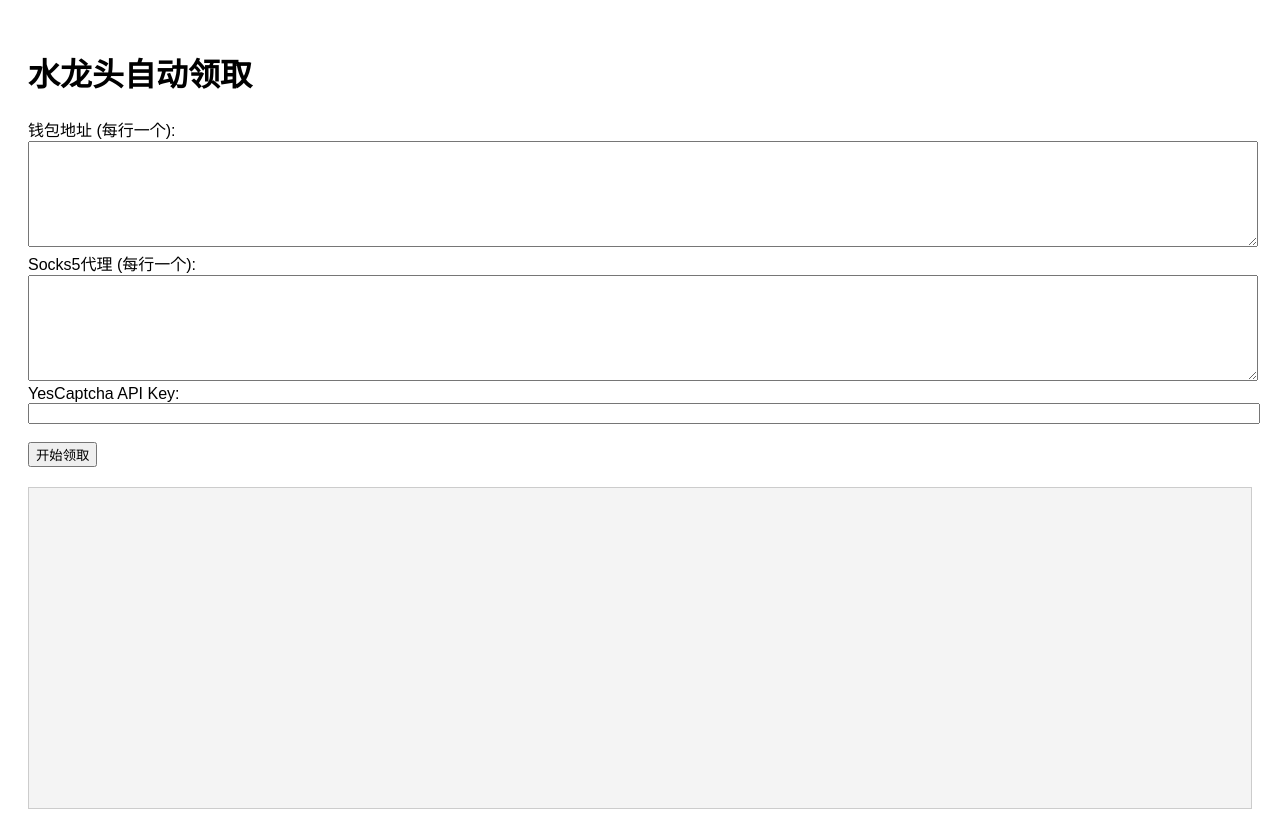
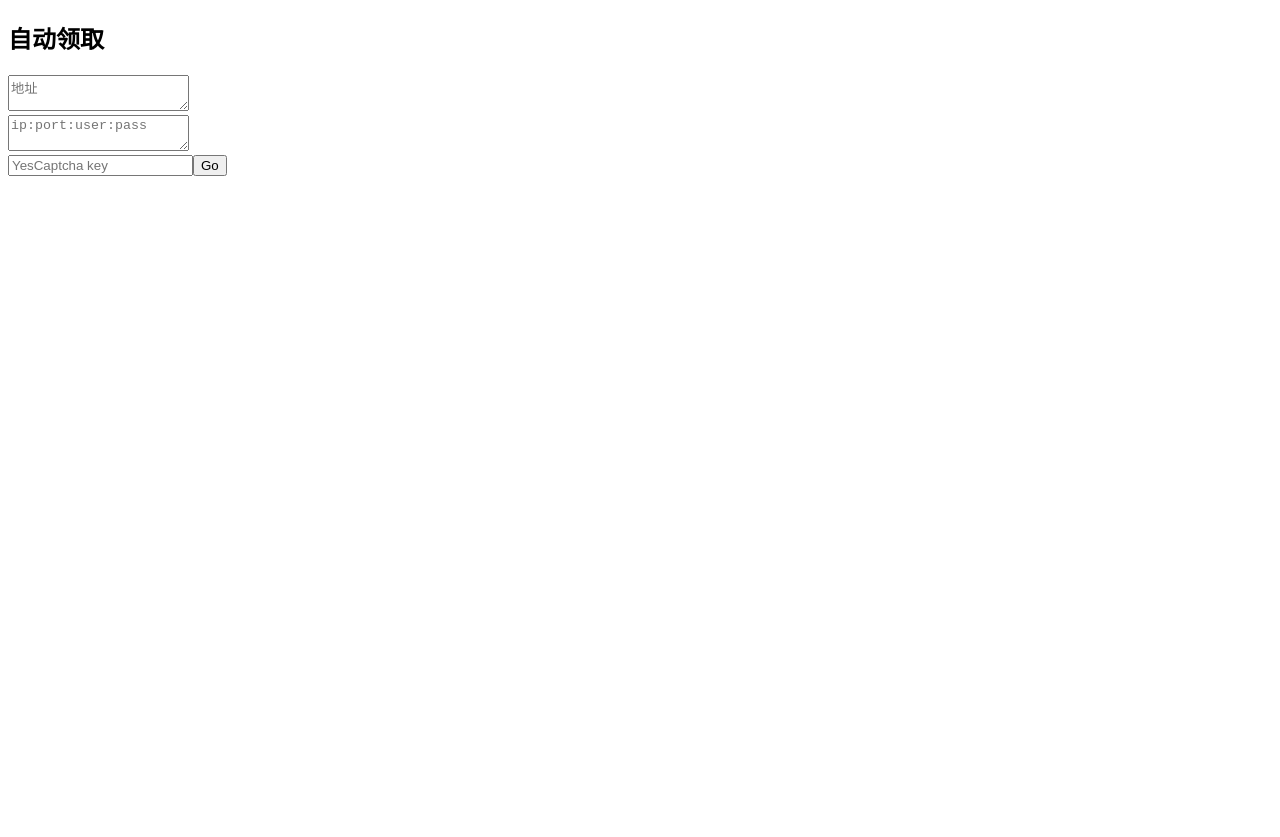
Before and after one commit to fishman6666/faucet-automation, a plain HTML site: page templates/index.html in a window 1280 px wide. After the commit the page ends 800 px from the top, so only its background shows below. Drawn offline with Linux system fonts and the light colour scheme.

Commit message:
index.html

```diff
--- a/templates/index.html
+++ b/templates/index.html
@@ -1,50 +1,20 @@
 <!DOCTYPE html>
-<html>
-<head>
-  <meta charset="UTF-8">
-  <title>水龙头自动领取</title>
-  <style>
-    body { font-family: Arial; padding: 20px; }
-    textarea { width: 100%; height: 100px; }
-    #output { white-space: pre-wrap; background: #f4f4f4; padding: 10px; border: 1px solid #ccc; margin-top: 20px; height: 300px; overflow-y: scroll; }
-  </style>
-</head>
-<body>
-  <h1>水龙头自动领取</h1>
-  <form onsubmit="start(event)">
-    <label>钱包地址 (每行一个):</label><br>
-    <textarea id="addresses"></textarea><br>
-    <label>Socks5代理 (每行一个):</label><br>
-    <textarea id="proxies"></textarea><br>
-    <label>YesCaptcha API Key:</label><br>
-    <input id="client_key" style="width: 100%;" /><br><br>
-    <button type="submit">开始领取</button>
-  </form>
-  <div id="output"></div>
-
-  <script>
-    function start(event) {
-      event.preventDefault();
-      const addrs = document.getElementById("addresses").value.trim();
-      const proxies = document.getElementById("proxies").value.trim();
-      const key = document.getElementById("client_key").value.trim();
-      if (!addrs || !proxies || !key) return alert("请填写所有字段");
-
-      const params = new URLSearchParams();
-      params.append("addresses", addrs);
-      params.append("proxies", proxies);
-      params.append("client_key", key);
-
-      const evtSource = new EventSource("/run?" + params.toString().replace(/\n/g, "%0A"));
-      const output = document.getElementById("output");
-      output.innerText = "开始领取...\n";
-
-      evtSource.onmessage = e => output.innerText += e.data + "\n";
-      evtSource.onerror = () => {
-        output.innerText += "\n❌ 流连接中断或出错。\n";
-        evtSource.close();
-      };
-    }
-  </script>
-</body>
-</html>
+<html><head><meta charset="utf-8"><title>自动领取</title></head><body>
+<h2>自动领取</h2>
+<textarea id="addr" placeholder="地址"></textarea><br>
+<textarea id="proxy" placeholder="ip:port:user:pass"></textarea><br>
+<input id="key" placeholder="YesCaptcha key"><button onclick="go()">Go</button>
+<pre id="log"></pre>
+<script>
+function go(){
+  const addr = document.getElementById("addr").value;
+  const proxy = document.getElementById("proxy").value;
+  const key = document.getElementById("key").value;
+  if(!addr||!proxy||!key)return alert("请填全");
+  const es = new EventSource(`/run?addresses=${encodeURIComponent(addr)}&proxies=${encodeURIComponent(proxy)}&client_key=${encodeURIComponent(key)}`);
+  const log = document.getElementById("log"); log.textContent = "";
+  es.onmessage = e=>log.textContent+=e.data+"\n";
+  es.onerror = ()=>{log.textContent+="\n❌ 断开\n"; es.close();}
+}
+</script>
+</body></html>
```
